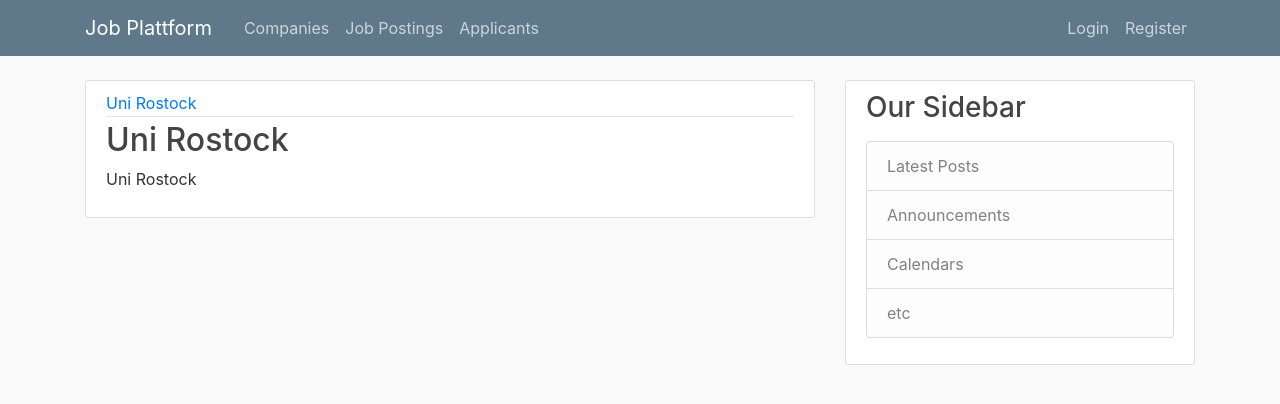
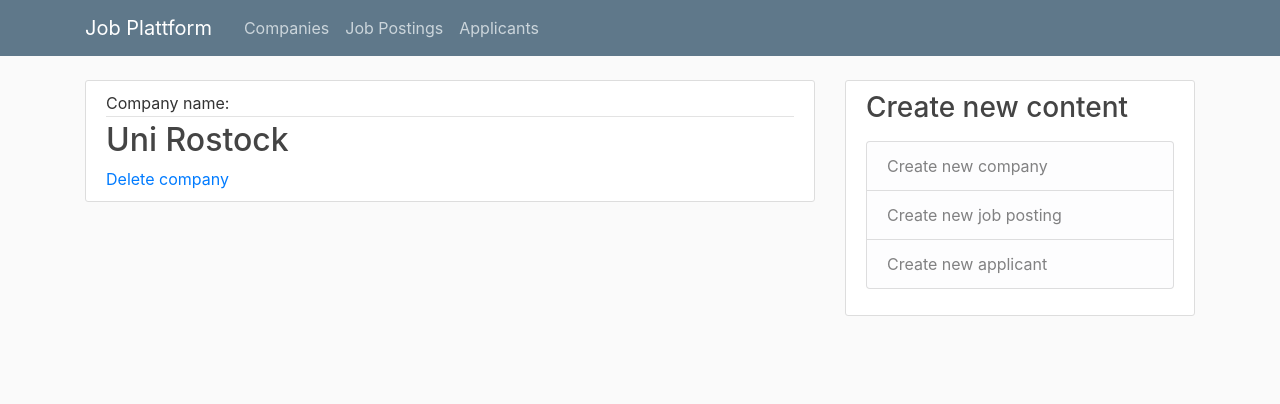
Before and after one commit to deliro1/AltowTestaufgabe_Jobplattform, a Django app: page /company/1/ in a window 1280 px wide. Shown: the top 404 px of the page. Run offline with Django 4.2, Linux system fonts and the light colour scheme; data comes from the database, SQL or seed files in the repository; both versions use the stored data as it was after the commit; some libraries are stand-ins or nearby versions.

Commit message:
fixed links and added delete pages

```diff
--- a/jobs/templates/jobs/applicant_detail.html
+++ b/jobs/templates/jobs/applicant_detail.html
@@ -4,10 +4,12 @@
 <article class="media content-section">
   <div class="media-body">
     <div class="article-metadata">
-      <a class="mr-2" href="#">{{ applicant.jobPosting.company }}</a>
+      <a class="mr-2" href="{% url 'company-detail' applicant.jobPosting.company.id%}">{{ applicant.jobPosting.company }}</a>
     </div>
-    <h2><a class="article-title" href="#">{{ apllicant.name }}</a></h2>
+    <h2><a class="article-title">{{ applicant.name }}</a></h2>
     <p class="article-content">{{ applicant.email }}</p>
+    <p class="article-content">{{ applicant.jobPosting.title }}</p>
+    <a class="article-content" href="{% url 'applicant-delete' applicant.id%}">Delete applicant</a>
   </div>
 </article>
 
--- a/jobs/templates/jobs/applicant_list.html
+++ b/jobs/templates/jobs/applicant_list.html
@@ -5,9 +5,10 @@
 <article class="media content-section">
   <div class="media-body">
     <div class="article-metadata">
-      <a class="mr-2" href="#">{{ applicant.jobPosting.company }} als {{ applicant.jobPosting.title }}</a>
+      <a class="mr-2" href="{% url 'company-detail' applicant.jobPosting.company.id%}">{{ applicant.jobPosting.company }}</a>
+      <a class="mr-2" href="{% url 'jobposting-detail' applicant.jobPosting.id%}">als {{ applicant.jobPosting.title }}</a>
     </div>
-    <h2><a class="article-title" href="#">{{ applicant.name }}</a></h2>
+    <h2><a class="article-title" href="{% url 'applicant-detail' applicant.id%}">{{ applicant.name }}</a></h2>
     <p class="article-content">{{ applicant.email }}</p>
   </div>
 </article>
--- a/jobs/templates/jobs/base.html
+++ b/jobs/templates/jobs/base.html
@@ -29,13 +29,9 @@
                 <div class="navbar-nav mr-auto">
                   <a class="nav-item nav-link" href="{% url 'jobs-home' %}">Companies</a>
                     <a class="nav-item nav-link" href="{% url 'jobposting-list' %}">Job Postings</a>
-                    <a class="nav-item nav-link" href="{% url 'jobs-home' %}">Applicants</a>
+                    <a class="nav-item nav-link" href="{% url 'applicant-list' %}">Applicants</a>
                 </div>
                 <!-- Navbar Right Side -->
-                <div class="navbar-nav">
-                  <a class="nav-item nav-link" href="#">Login</a>
-                  <a class="nav-item nav-link" href="#">Register</a>
-                </div>
               </div>
             </div>
           </nav>
@@ -55,13 +51,12 @@
             </div>
             <div class="col-md-4">
               <div class="content-section">
-                <h3>Our Sidebar</h3>
+                <h3>Create new content</h3>
                 <p class='text-muted'>
                   <ul class="list-group">
-                    <li class="list-group-item list-group-item-light">Latest Posts</li>
-                    <li class="list-group-item list-group-item-light">Announcements</li>
-                    <li class="list-group-item list-group-item-light">Calendars</li>
-                    <li class="list-group-item list-group-item-light">etc</li>
+                    <a href="{% url 'company-create'%}" class="list-group-item list-group-item-light">Create new company</a>
+                    <a href="{% url 'jobposting-create'%}"  class="list-group-item list-group-item-light">Create new job posting</a>
+                    <a href="{% url 'applicant-create'%}"  class="list-group-item list-group-item-light">Create new applicant</a>
                   </ul>
                 </p>
               </div>
--- a/jobs/templates/jobs/company_detail.html
+++ b/jobs/templates/jobs/company_detail.html
@@ -4,10 +4,10 @@
 <article class="media content-section">
   <div class="media-body">
     <div class="article-metadata">
-      <a class="mr-2" href="#">{{ company.name }}</a>
+      <a class="mr-2">Company name:</a>
     </div>
-    <h2><a class="article-title" href="#">{{ company.name  }}</a></h2>
-    <p class="article-content">{{ company.name  }}</p>
+    <h2><a class="article-title" href="{% url 'company-detail' company.id%}">{{ company.name }}</a></h2>
+    <a class="article-content" href="{% url 'company-delete' company.id%}">Delete company</a>
   </div>
 </article>
 
--- a/jobs/templates/jobs/home.html
+++ b/jobs/templates/jobs/home.html
@@ -5,9 +5,9 @@
 <article class="media content-section">
   <div class="media-body">
     <div class="article-metadata">
-      <a class="mr-2" href="#">{{ company.name }}</a>
+      <a class="mr-2">Company name:</a>
     </div>
-    <h2><a class="article-title" href="#">{{ company.name }}</a></h2>
+    <h2><a class="article-title" href="{% url 'company-detail' company.id%}">{{ company.name }}</a></h2>
   </div>
 </article>
 {%endfor%}
--- a/jobs/templates/jobs/jobposting_detail.html
+++ b/jobs/templates/jobs/jobposting_detail.html
@@ -8,6 +8,7 @@
     </div>
     <h2><a class="article-title" href="#">{{ jobposting.title }}</a></h2>
     <p class="article-content">{{ jobposting.description }}</p>
+    <a class="article-content" href="{% url 'jobposting-delete' jobposting.id%}">Delete job posting</a>
   </div>
 </article>
 
--- a/jobs/templates/jobs/jobposting_list.html
+++ b/jobs/templates/jobs/jobposting_list.html
@@ -5,9 +5,9 @@
 <article class="media content-section">
   <div class="media-body">
     <div class="article-metadata">
-      <a class="mr-2" href="#">{{ listing.company }}</a>
+      <a class="mr-2" href="{% url 'company-detail' listing.id%}">{{ listing.company }}</a>
     </div>
-    <h2><a class="article-title" href="#">{{ listing.title }}</a></h2>
+    <h2><a class="article-title" href="{% url 'jobposting-detail' listing.id%}">{{ listing.title }}</a></h2>
     <p class="article-content">{{ listing.description }}</p>
   </div>
 </article>
--- a/jobs/urls.py
+++ b/jobs/urls.py
@@ -1,28 +1,26 @@
 from django.urls import path
-from .views import (CompanyListView,
-                    CompanyDetailView,
-                    CompanyCreateView,
-                    JobpostingCreateView,
-                    JobpostingListView,
-                    JobpostingDetailView,
-                    ApplicantListView,
-                    ApplicantDetailView,
-                    ApplicantCreateView
+from .views import (CompanyListView, CompanyDetailView, CompanyCreateView, CompanyDeleteView,
+                    JobpostingCreateView, JobpostingListView, JobpostingDetailView, JobpostingDeleteView,
+                    ApplicantListView, ApplicantDetailView, ApplicantCreateView, ApplicantDeleteView
                     )
-from . import views
 
 
 urlpatterns = [
     path('', CompanyListView.as_view(), name='jobs-home'),
+
+    path('company/', CompanyListView.as_view(), name='jobs-home'),
     path('company/<int:pk>/', CompanyDetailView.as_view(), name='company-detail'),
     path('company/new/', CompanyCreateView.as_view(), name='company-create'),
+    path('company/<int:pk>/delete/', CompanyDeleteView.as_view(), name='company-delete'),
 
     path('jobposting/', JobpostingListView.as_view(), name='jobposting-list'),
     path('jobposting/<int:pk>/', JobpostingDetailView.as_view(), name='jobposting-detail'),
     path('jobposting/new/', JobpostingCreateView.as_view(), name='jobposting-create'),
+    path('jobposting/<int:pk>/delete/', JobpostingDeleteView.as_view(), name='jobposting-delete'),
 
     path('applicant/', ApplicantListView.as_view(), name='applicant-list'),
     path('applicant/<int:pk>/', ApplicantDetailView.as_view(), name='applicant-detail'),
     path('applicant/new/', ApplicantCreateView.as_view(), name='applicant-create'),
+    path('applicant/<int:pk>/delete/', ApplicantDeleteView.as_view(), name='applicant-delete'),
 
 ]
--- a/jobs/views.py
+++ b/jobs/views.py
@@ -1,5 +1,5 @@
 from django.shortcuts import render
-from django.views.generic import ListView, DetailView, CreateView
+from django.views.generic import ListView, DetailView, CreateView, DeleteView
 from .models import Company, Applicant, JobPosting
 
 
@@ -18,6 +18,12 @@
     fields = ['name']
 
 
+class CompanyDeleteView(DeleteView):
+    model = Company
+    template_name = 'jobs/company_confirm_delete.html'
+    success_url = '/'
+
+
 class JobpostingListView(ListView):
     model = JobPosting
     template_name = 'jobs/jobposting_list.html'
@@ -33,6 +39,12 @@
     fields = ['title', 'description', 'company']
 
 
+class JobpostingDeleteView(DeleteView):
+    model = JobPosting
+    template_name = 'jobs/jobposting_confirm_delete.html'
+    success_url = '/'
+
+
 class ApplicantListView(ListView):
     model = Applicant
     template_name = 'jobs/applicant_list.html'
@@ -46,3 +58,8 @@
 class ApplicantCreateView(CreateView):
     model = Applicant
     fields = ['name', 'email', 'jobPosting']
+
+
+class ApplicantDeleteView(DeleteView):
+    model = Applicant
+    success_url = '/'
```
Also changed, not shown: jobs/templates/jobs/applicant_confirm_delete.html (added, +16 -0 lines), jobs/templates/jobs/company_confirm_delete.html (added, +16 -0 lines), jobs/templates/jobs/jobposting_confirm_delete.html (added, +16 -0 lines), db.sqlite3.
